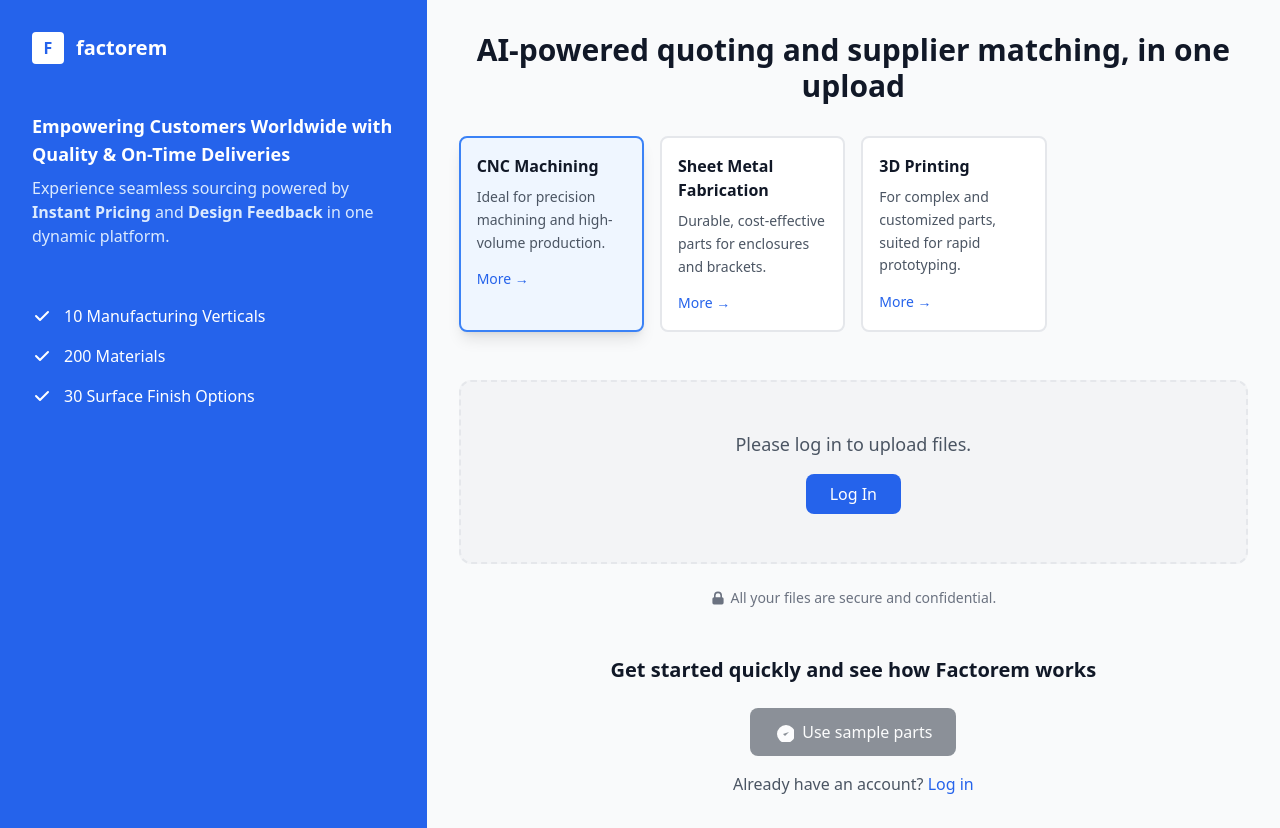
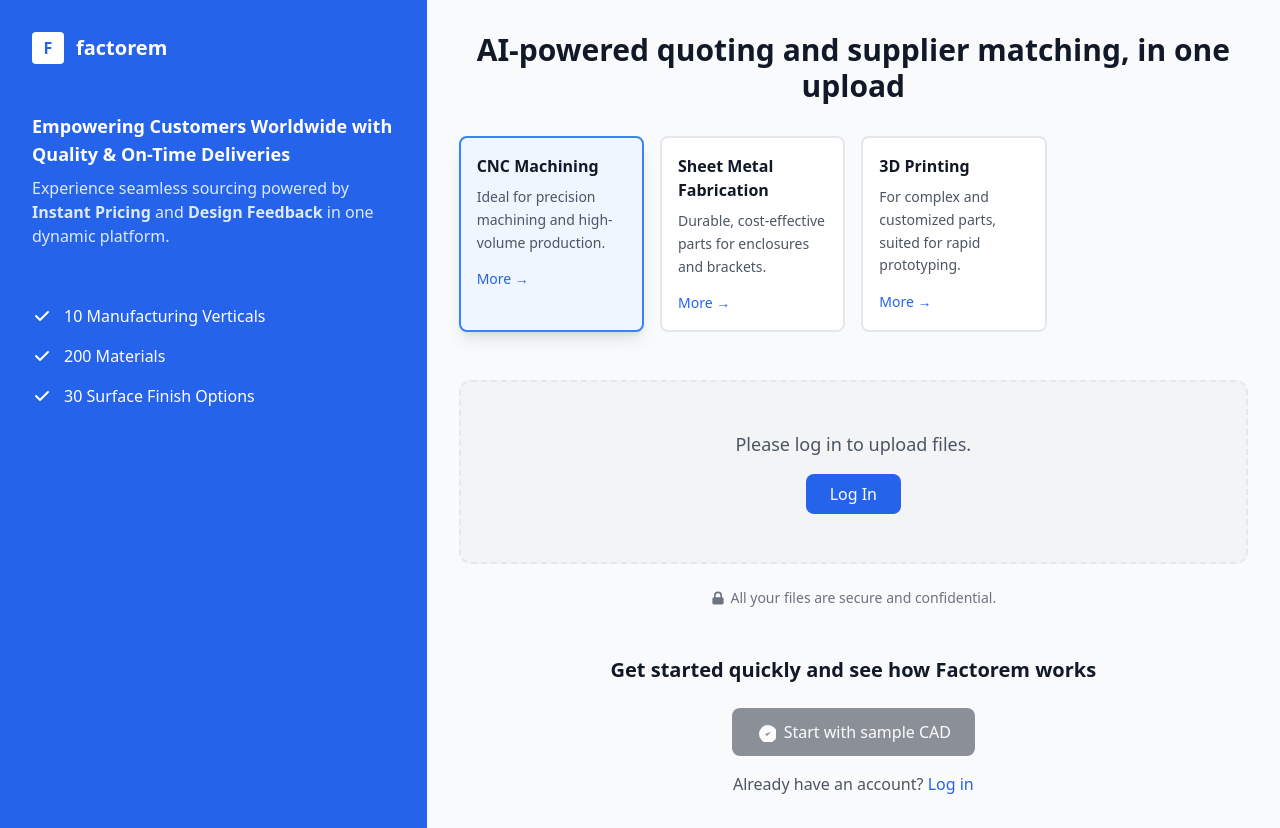
Before and after one commit to The-Pirateship/mockfactorem, a Next.js app: page / in a window 1280 px wide. Built offline with nearby package versions, Linux system fonts and the light colour scheme.

Commit message:
demo: change sample parts cta

```diff
--- a/src/app/page.tsx
+++ b/src/app/page.tsx
@@ -153,7 +153,7 @@
                 <svg className="w-5 h-5 mr-2" fill="currentColor" viewBox="0 0 20 20">
                   <path d="M9 12l2 2 4-4m6 2a9 9 0 11-18 0 9 9 0 0118 0z" />
                 </svg>
-                Use sample parts
+                Start with sample CAD
               </button>
               {!isLoggedIn && (
                 <p className="text-gray-600 mt-4">
```
